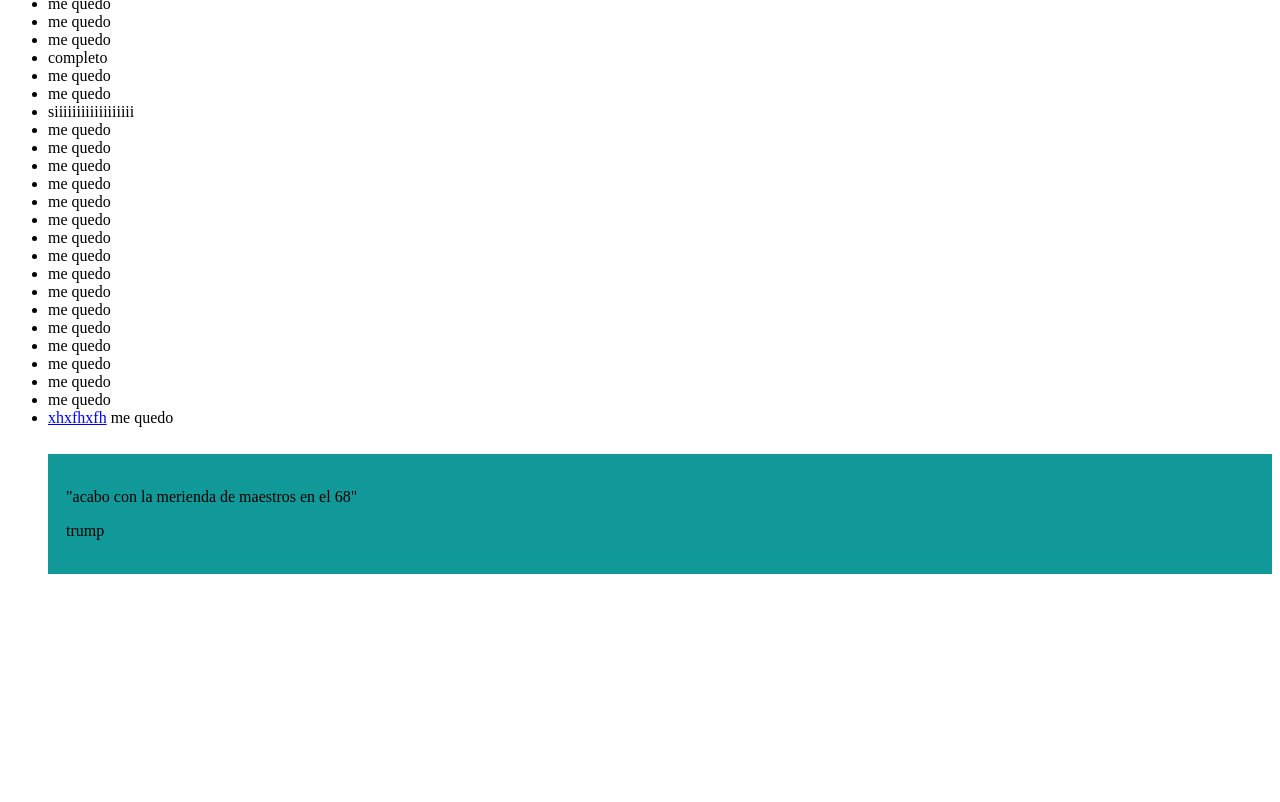
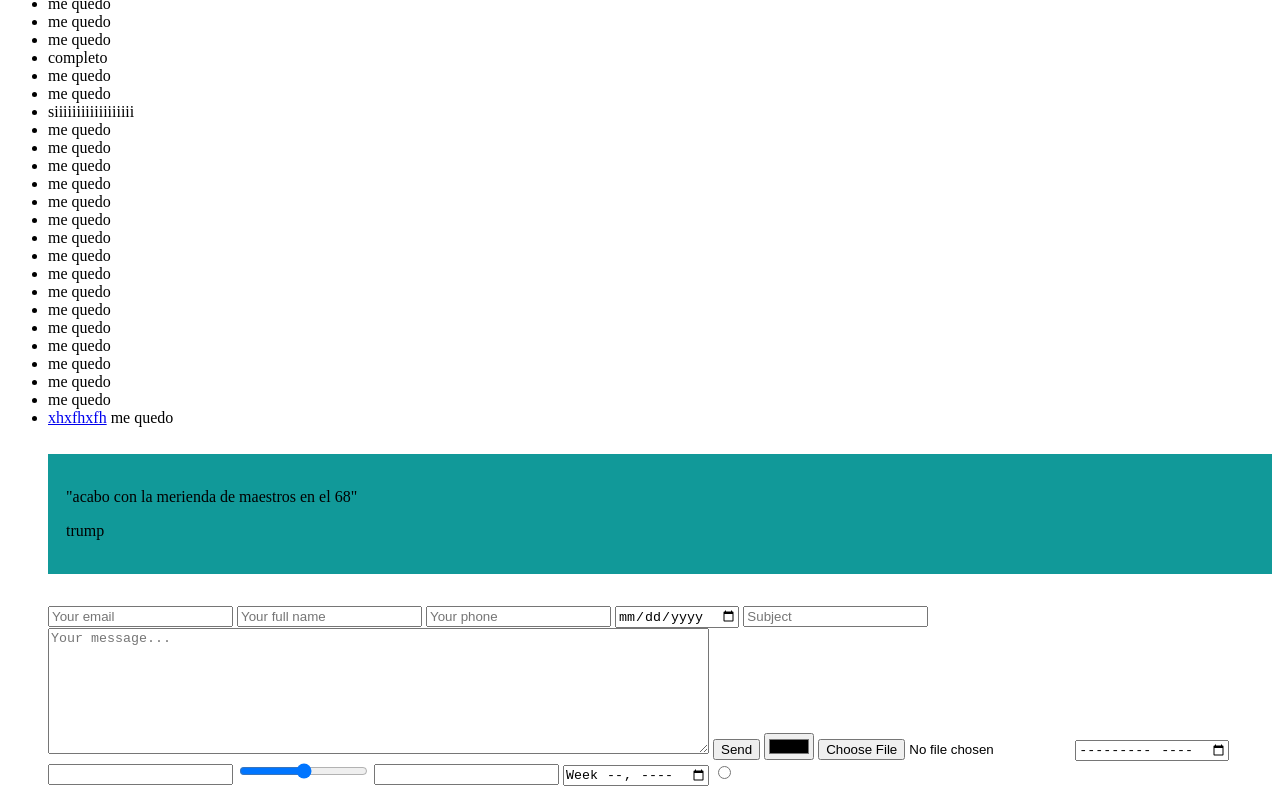
Before and after one commit to ekarelg82/html-page, a plain HTML site: page index.html in a window 1280 px wide. Shown: the part 748-1550 px from the top of the page. Before the commit the page ends 1354 px from the top, so only its background shows below. Drawn offline with Linux system fonts and the light colour scheme.

Commit message:
some new times

```diff
--- a/index.html
+++ b/index.html
@@ -68,5 +68,23 @@
 <p>"acabo con la merienda de maestros en el 68"</p>
 <p>trump</p>
 </blockquote>
+<form action="http://fvi-grad.com:4004/email">
+<input type="text" name="dest_email" value="kguerra@fvi.edu" hidden>
+<input type="email" name="email" placeholder="Your email">
+<input type="text" name="full_name" placeholder="Your full name">
+<input type="tel" name="Phone" placeholder="Your phone">
+<input type="date" name="ddate" placeholder="Today's date">
+<input type="text" name="subject" placeholder="Subject">
+<textarea name="message" rows="8" cols="80" placeholder="Your message..."></textarea>
+<input type="submit" value="Send">
+<input type="color">
+<input type="file">
+<input type="month">
+<input type="password">
+<input type="range">
+<input type="search">
+<input type="week">
+<input type="radio">
+</form>
 </body>
 </html>
```
